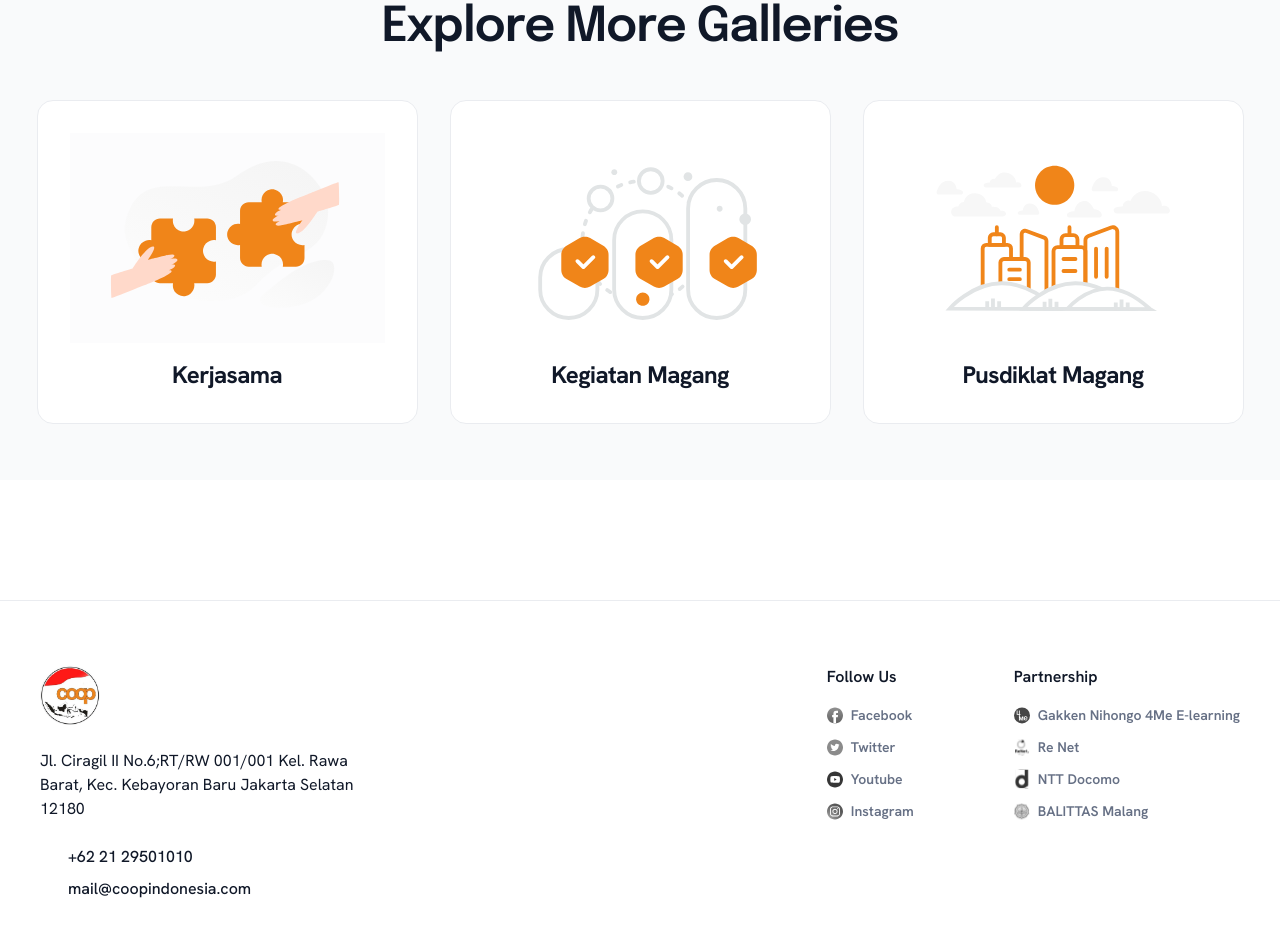
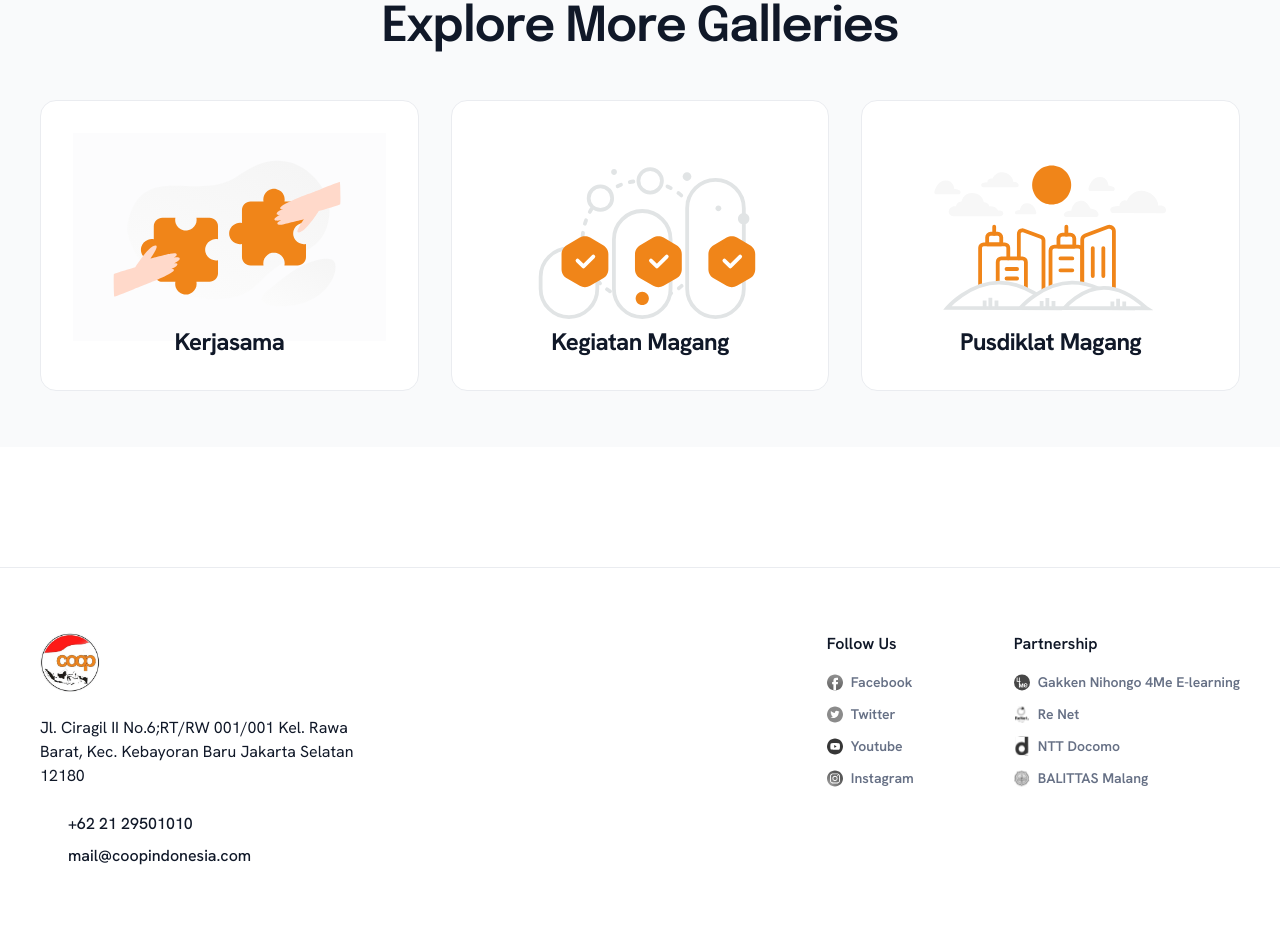
Before and after one commit to nxsdvlpr/coopindonesia.com, a Next.js app: page /gallery/work-visit in a window 1280 px wide. Shown: the part 1140-2070 px from the top of the page. Built offline with nearby package versions, Linux system fonts and the light colour scheme; some icons are missing.

Commit message:
adjust responsive explore more galleries

```diff
--- a/src/features/gallery/explore-more-galleries.tsx
+++ b/src/features/gallery/explore-more-galleries.tsx
@@ -58,7 +58,7 @@ export default function ExploreMoreGalleries({
                 <Link key={index} href={gallery.href}>
                   <Box withBorder>
                     <Flexbox flow="col" gap="sm">
-                      <div className="lg:h-[13.125rem] lg:w-[19.6875rem]">
+                      <div className="aspect-video w-full lg:max-w-[19.6875rem]">
                         <Image
                           width="0"
                           height="0"
```
